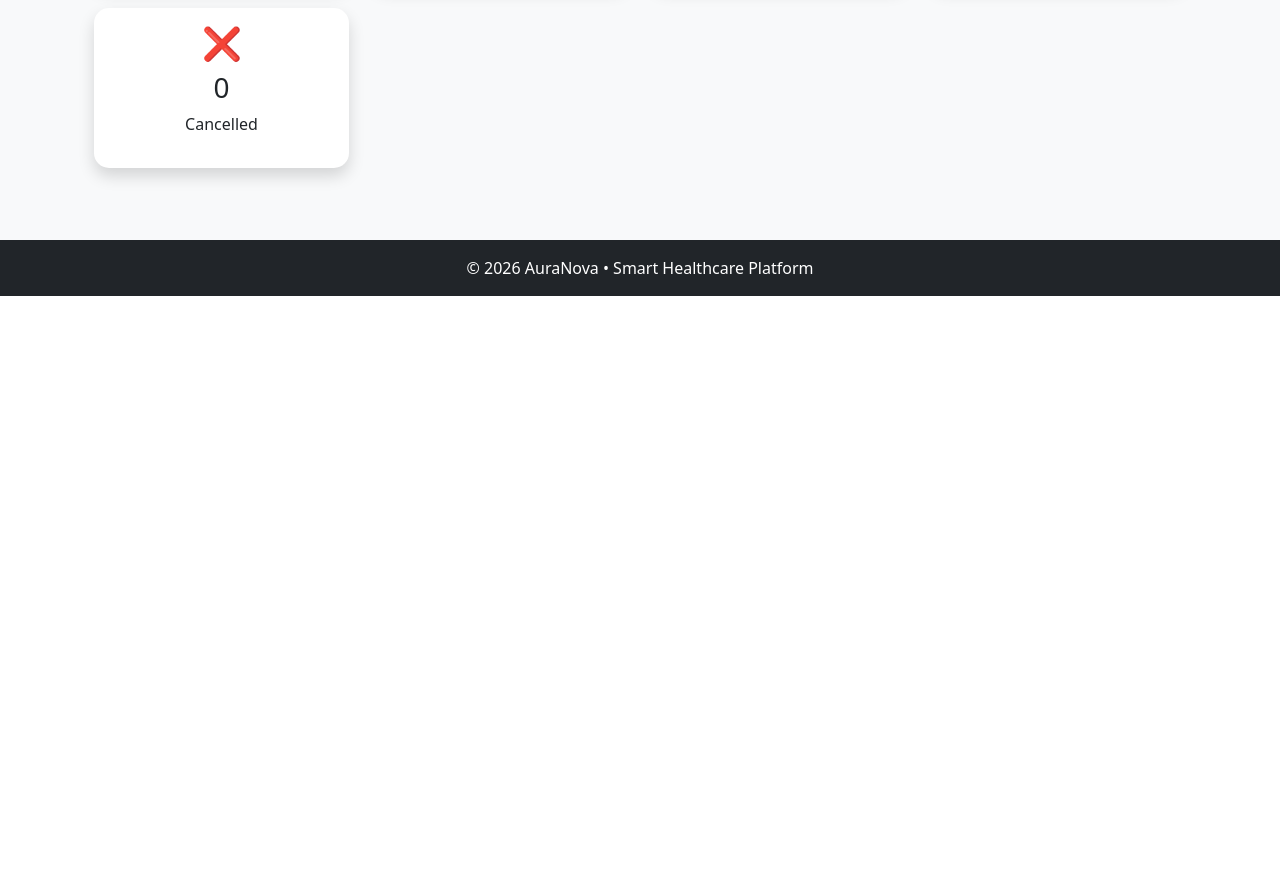
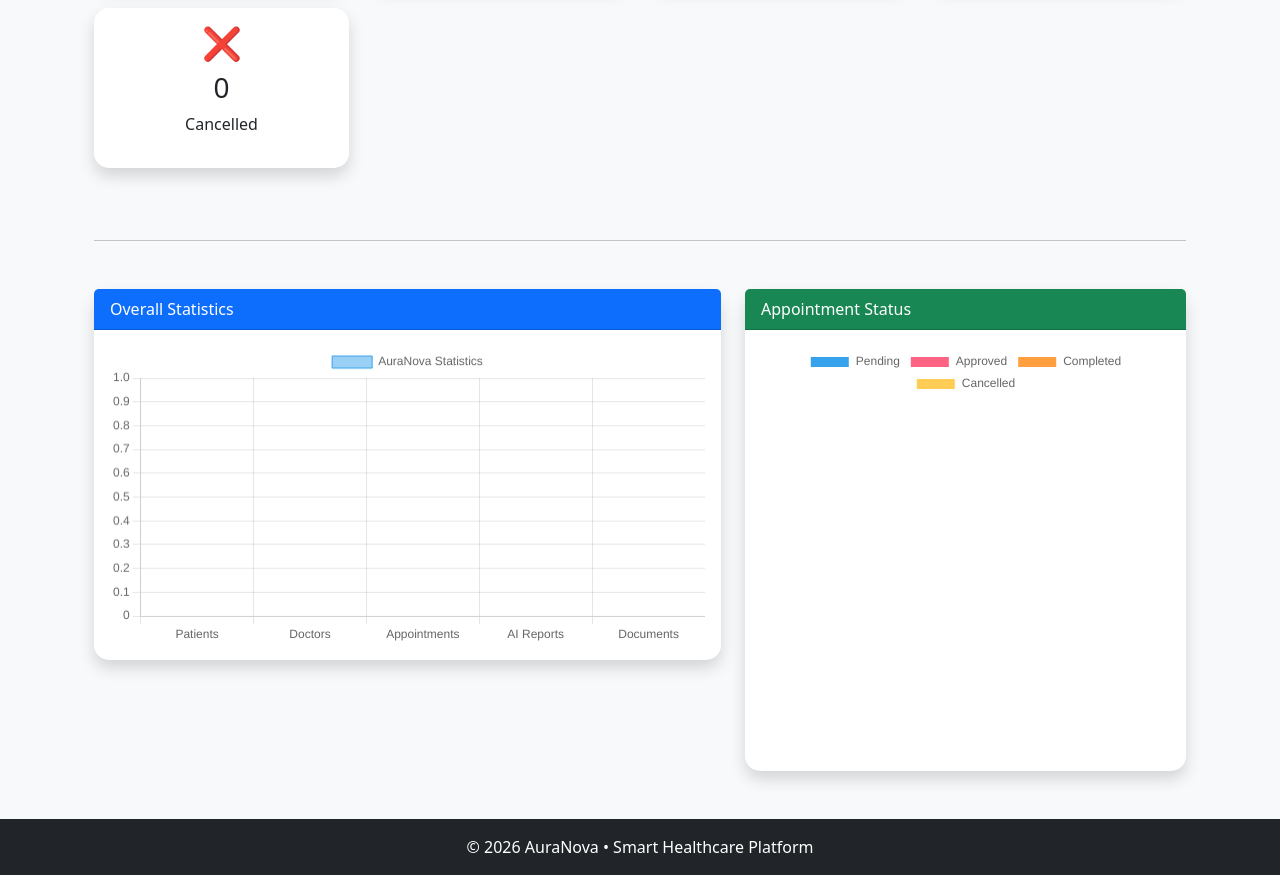
Before and after one commit to chandanachandanan34-ui/AuraNova, a Flask app: page /admin/dashboard in a window 1280 px wide. Shown: the part 582-1457 px from the top of the page. Before the commit the page ends 878 px from the top, so only its background shows below. Run offline with Flask 3, Linux system fonts and the light colour scheme; the visitor is signed in with stand-in values (Sample User, id 1); data comes from the database, SQL or seed files in the repository; data that the repository does not hold is empty.

Commit message:
Completed Module 13 - Admin Analytics Dashboard with Charts

```diff
--- a/app/admin/routes.py
+++ b/app/admin/routes.py
@@ -1,6 +1,7 @@
 """
 Admin routes.
 """
+import json
 from flask import abort
 from flask import (
     Blueprint,
@@ -32,7 +33,9 @@ bp = Blueprint("admin", __name__)
 @login_required
 def dashboard():
 
-    total_patients = User.query.filter_by(role="patient").count()
+    total_patients = User.query.filter_by(
+        role="patient"
+    ).count()
 
     total_doctors = Doctor.query.count()
 
@@ -58,6 +61,38 @@ def dashboard():
         status="Cancelled"
     ).count()
 
+    chart_data = json.dumps({
+        "labels": [
+            "Patients",
+            "Doctors",
+            "Appointments",
+            "AI Reports",
+            "Documents"
+        ],
+        "values": [
+            total_patients,
+            total_doctors,
+            total_appointments,
+            total_ai_reports,
+            total_documents
+        ]
+    })
+
+    status_data = json.dumps({
+        "labels": [
+            "Pending",
+            "Approved",
+            "Completed",
+            "Cancelled"
+        ],
+        "values": [
+            pending,
+            approved,
+            completed,
+            cancelled
+        ]
+    })
+
     return render_template(
         "admin/dashboard.html",
         total_patients=total_patients,
@@ -69,6 +104,8 @@ def dashboard():
         approved=approved,
         completed=completed,
         cancelled=cancelled,
+        chart_data=chart_data,
+        status_data=status_data,
     )
 @bp.route("/add-doctor", methods=["GET", "POST"])
 @login_required
--- a/app/templates/admin/dashboard.html
+++ b/app/templates/admin/dashboard.html
@@ -97,7 +97,128 @@ Admin Dashboard
         </div>
 
     </div>
+    <hr class="my-5">
 
+    <div class="row">
+
+        <div class="col-md-7">
+
+            <div class="card shadow">
+
+                <div class="card-header bg-primary text-white">
+                    Overall Statistics
+                </div>
+
+                <div class="card-body">
+
+                    <canvas id="overviewChart"></canvas>
+
+                </div>
+
+            </div>
+
+        </div>
+
+        <div class="col-md-5">
+
+            <div class="card shadow">
+
+                <div class="card-header bg-success text-white">
+                    Appointment Status
+                </div>
+
+                <div class="card-body">
+
+                    <canvas id="statusChart"></canvas>
+
+                </div>
+
+            </div>
+
+        </div>
+
+    </div>
 </div>
+<script src="https://cdn.jsdelivr.net/npm/chart.js"></script>
 
+<script>
+
+const chartData = {{ chart_data | safe }};
+const statusData = {{ status_data | safe }};
+
+new Chart(
+
+    document.getElementById("overviewChart"),
+
+    {
+
+        type: "bar",
+
+        data: {
+
+            labels: chartData.labels,
+
+            datasets: [{
+
+                label: "AuraNova Statistics",
+
+                data: chartData.values,
+
+                borderWidth: 1
+
+            }]
+
+        },
+
+        options: {
+
+            responsive: true,
+
+            scales: {
+
+                y: {
+
+                    beginAtZero: true
+
+                }
+
+            }
+
+        }
+
+    }
+
+);
+
+new Chart(
+
+    document.getElementById("statusChart"),
+
+    {
+
+        type: "pie",
+
+        data: {
+
+            labels: statusData.labels,
+
+            datasets: [{
+
+                data: statusData.values
+
+            }]
+
+        },
+
+        options: {
+
+            responsive: true
+
+        }
+
+    }
+
+);
+
+</script>
 {% endblock %}
```
